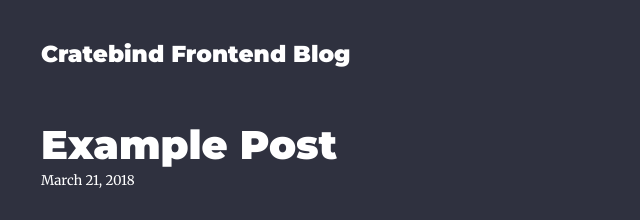
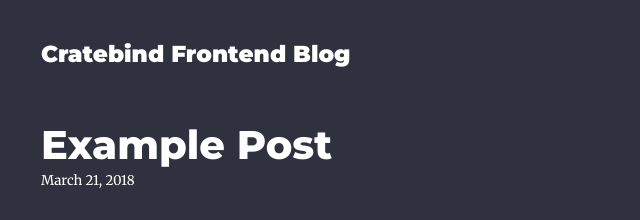
Before and after one commit to cratebind/dev-blog, a Gatsby site: page /first-post/ in a window 1280 px wide. Shown: the top 220 px of the page, 284-924 px from the left. Built offline with nearby package versions, Linux system fonts and the light colour scheme; Gatsby itself is replaced by a stand-in of ours; some packages are replaced by stand-ins of ours.

Commit message:
Reduce font weights, add blog link

```diff
--- a/package.json
+++ b/package.json
@@ -35,7 +35,7 @@
   "devDependencies": {
     "prettier": "^1.16.4"
   },
-  "homepage": "https://github.com/gatsbyjs/gatsby-starter-blog#readme",
+  "homepage": "https://cratebind-frontend-blog.netlify.com/",
   "keywords": [
     "cratebind"
   ],
--- a/src/components/layout.js
+++ b/src/components/layout.js
@@ -16,6 +16,7 @@ class Layout extends React.Component {
             ...scale(1.5),
             marginBottom: rhythm(1.5),
             marginTop: 0,
+            fontWeight: 700,
           }}
         >
           <Link
--- a/src/templates/blog-post.js
+++ b/src/templates/blog-post.js
@@ -18,7 +18,7 @@ class BlogPostTemplate extends React.Component {
           title={post.frontmatter.title}
           description={post.frontmatter.description || post.excerpt}
         />
-        <h1>{post.frontmatter.title}</h1>
+        <h1 style={{ fontWeight: 800 }}>{post.frontmatter.title}</h1>
         <p
           style={{
             ...scale(-1 / 5),
```
Also changed, not shown: README.md.
